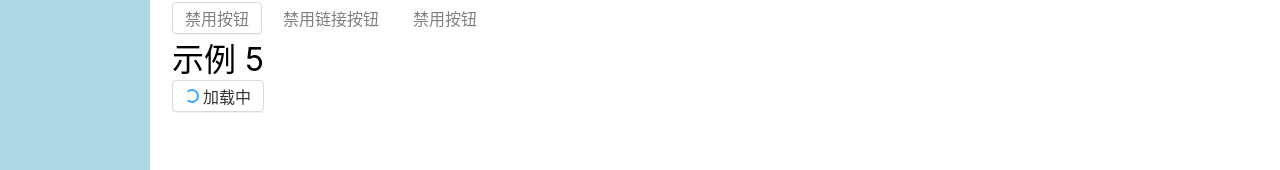
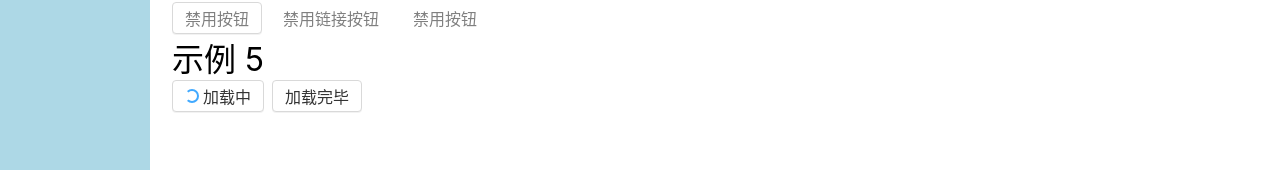
Before and after one commit to king-open/HeartUI, a Vue app: page /#/doc/button in a window 1280 px wide. Shown: the part 554-724 px from the top of the page. Built offline with nearby package versions, Linux system fonts and the light colour scheme.

Commit message:
基本完善 Button 组件

```diff
--- a/src/components/ButtonDemo.vue
+++ b/src/components/ButtonDemo.vue
@@ -52,6 +52,7 @@
   <h1>示例 5</h1>
   <div>
     <Button loading>加载中</Button>
+    <Button>加载完毕</Button>
   </div>
 </template>
 
```
